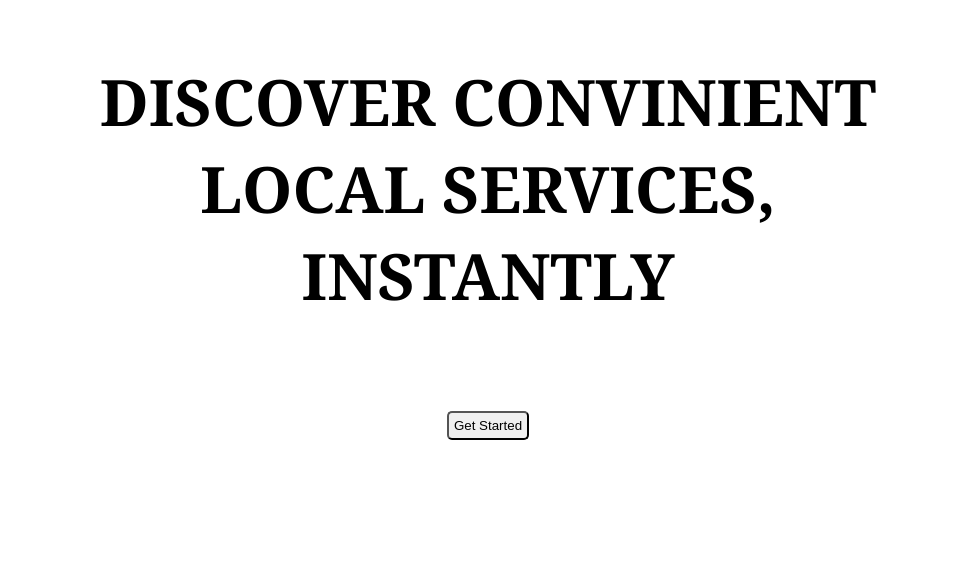
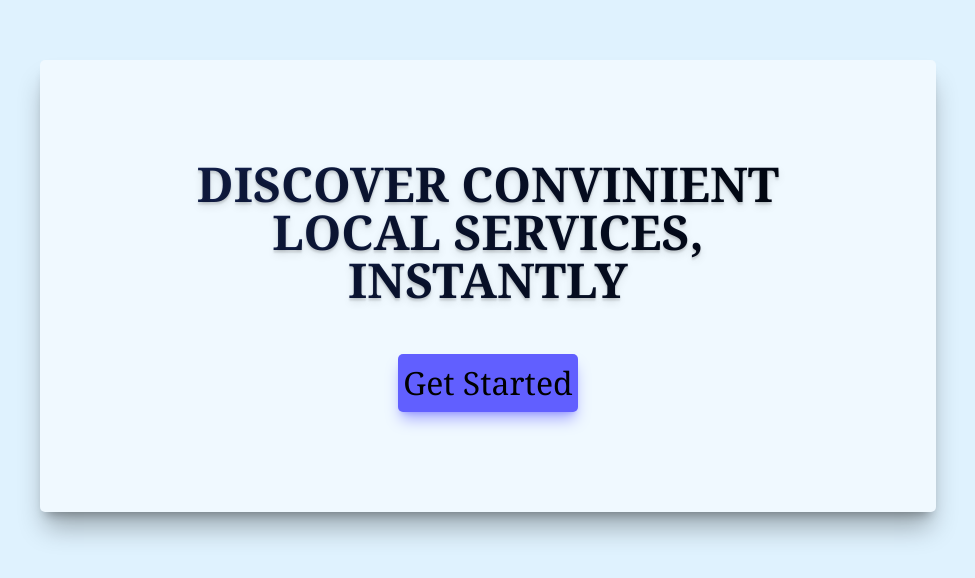
Before and after one commit to shanny2515/LocalPro-Connect, a plain HTML site: page index.html in a window 1280 px wide. Shown: the part 132-710 px from the top of the page, without its empty margins (152-1127 px from the left). Drawn offline with nearby package versions, Linux system fonts and the light colour scheme; no server answers.

Commit message:
Enhance HTML structure and styling for improved layout and user experience

```diff
--- a/index.html
+++ b/index.html
@@ -3,15 +3,18 @@
   <head>
     <meta charset="UTF-8" />
     <meta name="viewport" content="width=device-width, initial-scale=1.0" />
+    <script src="https://cdn.jsdelivr.net/npm/@tailwindcss/browser@4"></script>
     <link rel="stylesheet" href="./styles.css" />
     <title>LocalPro Connect</title>
   </head>
-  <body>
-    <header id="first">
-      <h1>DISCOVER CONVINIENT LOCAL SERVICES, INSTANTLY</h1>
-      <button type="button" id="started">Get Started</button>
+  <body  class="bg-sky-100">
+    <header id="first" class="border shadow-xl/30 p-25 bg-sky-50 " >
+      <h1 class="bg-linear-to-r from-blue-950 to-gray-950 bg-clip-text text-5xl font-extrabold text-transparent text-shadow-lg ">DISCOVER CONVINIENT LOCAL SERVICES, INSTANTLY</h1>
+      <div style="text-align: center;">
+      <button type="button" id="started" class="bg-indigo-500 shadow-lg shadow-indigo-500/50">Get Started</button>
+      </div>
     </header>
-    <div id="servicesList"></div>
+    <div id="servicesList" class="m-20 flex flex-wrap gap-4 justify-center"></div>
     <div id="serviceDetails" style="display: none;">
       <div id="providers"></div>
       <div id="schedule"></div>
```
